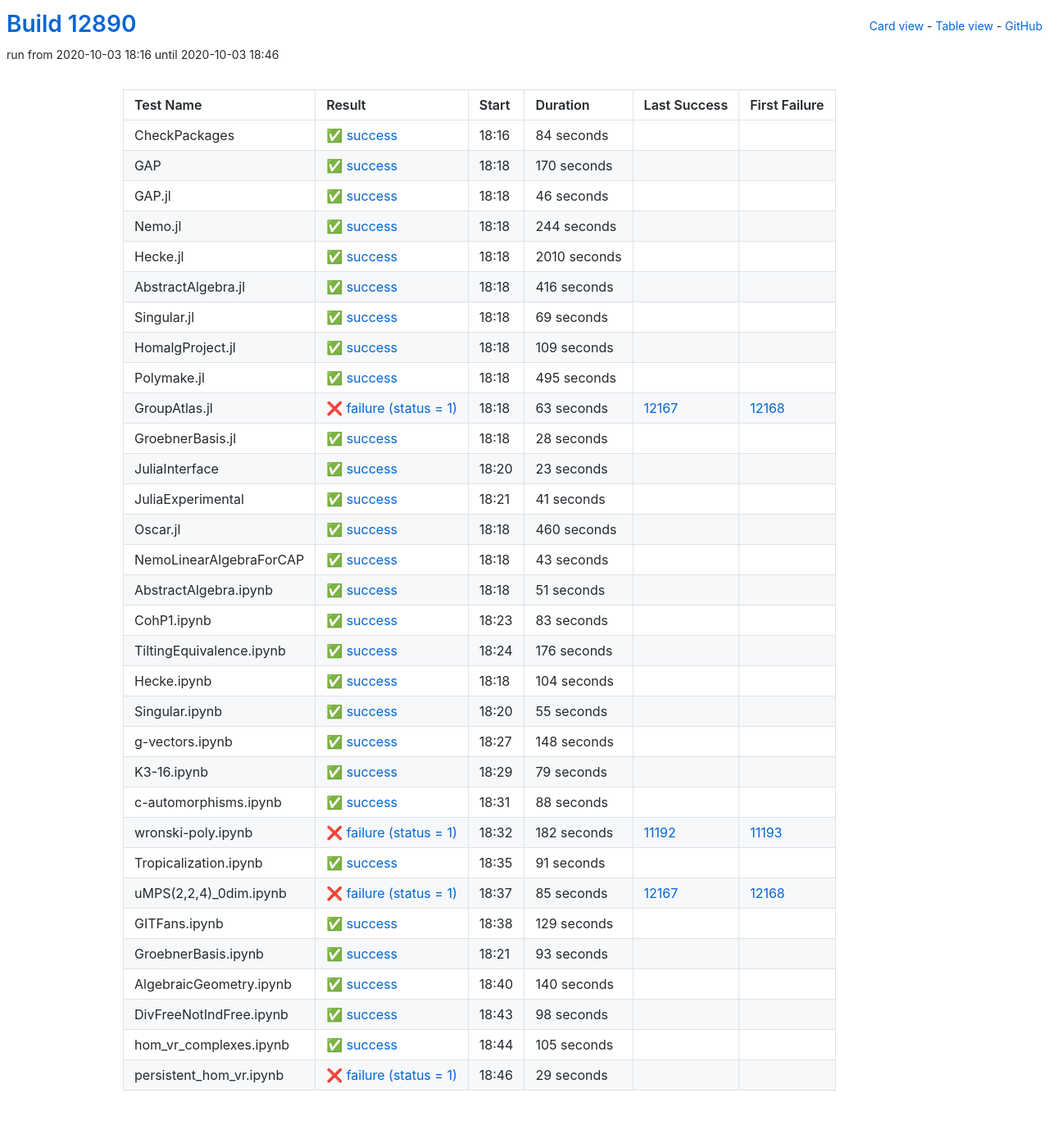
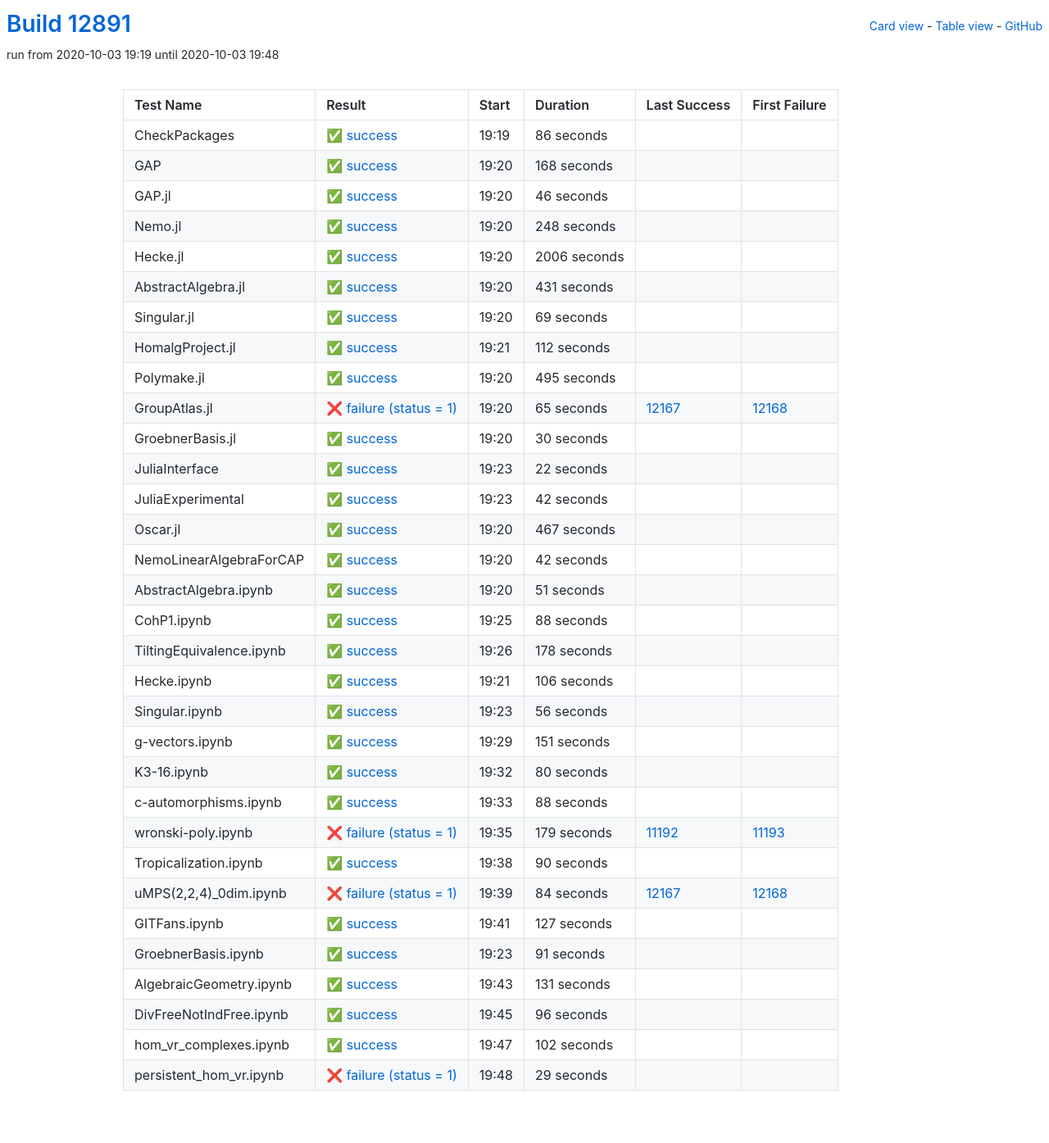
Before and after one commit to oscar-system/oscar-ci-status, a Jekyll site: the page built from table.html, in a window 1280 px wide. Shown: the whole page at 82% size. Built offline with Jekyll 4.4.1, drawn with Linux system fonts in a browser that asks for light colours.

Commit message:
Build #12891

```diff
--- a/_data/ci.yml
+++ b/_data/ci.yml
@@ -1,6 +1,6 @@
 ---
-build: 12890
-build_url: https://oscarci.mathematik.uni-kl.de/job/oscar/12890/
+build: 12891
+build_url: https://oscarci.mathematik.uni-kl.de/job/oscar/12891/
 job: oscar
 organization: oscar-system
 repo: oscar-ci-status
@@ -8,32 +8,32 @@
 tests:
 - name: CheckPackages
   id: checkpackages
-  log: https://oscarci.mathematik.uni-kl.de/job/oscar/12890/artifact/logs/build-12890/CheckPackages.log
-  start: 2020-10-03 18:16
+  log: https://oscarci.mathematik.uni-kl.de/job/oscar/12891/artifact/logs/build-12891/CheckPackages.log
+  start: 2020-10-03 19:19
   success: true
   exitcode: 0
   status: success
-  duration: 84
+  duration: 86
   last_success: false
   last_success_url:
   first_failure: false
   first_failure_url:
 - name: GAP
   id: gap
-  log: https://oscarci.mathematik.uni-kl.de/job/oscar/12890/artifact/logs/build-12890/GAP.log
-  start: 2020-10-03 18:18
+  log: https://oscarci.mathematik.uni-kl.de/job/oscar/12891/artifact/logs/build-12891/GAP.log
+  start: 2020-10-03 19:20
   success: true
   exitcode: 0
   status: success
-  duration: 170
+  duration: 168
   last_success: false
   last_success_url:
   first_failure: false
   first_failure_url:
 - name: GAP.jl
   id: gap-jl
-  log: https://oscarci.mathematik.uni-kl.de/job/oscar/12890/artifact/logs/build-12890/GAP.jl.log
-  start: 2020-10-03 18:18
+  log: https://oscarci.mathematik.uni-kl.de/job/oscar/12891/artifact/logs/build-12891/GAP.jl.log
+  start: 2020-10-03 19:20
   success: true
   exitcode: 0
   status: success
@@ -44,44 +44,44 @@
   first_failure_url:
 - name: Nemo.jl
   id: nemo-jl
-  log: https://oscarci.mathematik.uni-kl.de/job/oscar/12890/artifact/logs/build-12890/Nemo.jl.log
-  start: 2020-10-03 18:18
+  log: https://oscarci.mathematik.uni-kl.de/job/oscar/12891/artifact/logs/build-12891/Nemo.jl.log
+  start: 2020-10-03 19:20
   success: true
   exitcode: 0
   status: success
-  duration: 244
+  duration: 248
   last_success: false
   last_success_url:
   first_failure: false
   first_failure_url:
 - name: Hecke.jl
   id: hecke-jl
-  log: https://oscarci.mathematik.uni-kl.de/job/oscar/12890/artifact/logs/build-12890/Hecke.jl.log
-  start: 2020-10-03 18:18
+  log: https://oscarci.mathematik.uni-kl.de/job/oscar/12891/artifact/logs/build-12891/Hecke.jl.log
+  start: 2020-10-03 19:20
   success: true
   exitcode: 0
   status: success
-  duration: 2010
+  duration: 2006
   last_success: false
   last_success_url:
   first_failure: false
   first_failure_url:
 - name: AbstractAlgebra.jl
   id: abstractalgebra-jl
-  log: https://oscarci.mathematik.uni-kl.de/job/oscar/12890/artifact/logs/build-12890/AbstractAlgebra.jl.log
-  start: 2020-10-03 18:18
+  log: https://oscarci.mathematik.uni-kl.de/job/oscar/12891/artifact/logs/build-12891/AbstractAlgebra.jl.log
+  start: 2020-10-03 19:20
   success: true
   exitcode: 0
   status: success
-  duration: 416
+  duration: 431
   last_success: false
   last_success_url:
   first_failure: false
   first_failure_url:
 - name: Singular.jl
   id: singular-jl
-  log: https://oscarci.mathematik.uni-kl.de/job/oscar/12890/artifact/logs/build-12890/Singular.jl.log
-  start: 2020-10-03 18:18
+  log: https://oscarci.mathematik.uni-kl.de/job/oscar/12891/artifact/logs/build-12891/Singular.jl.log
+  start: 2020-10-03 19:20
   success: true
   exitcode: 0
   status: success
@@ -92,20 +92,20 @@
   first_failure_url:
 - name: HomalgProject.jl
   id: homalgproject-jl
-  log: https://oscarci.mathematik.uni-kl.de/job/oscar/12890/artifact/logs/build-12890/HomalgProject.jl.log
-  start: 2020-10-03 18:18
+  log: https://oscarci.mathematik.uni-kl.de/job/oscar/12891/artifact/logs/build-12891/HomalgProject.jl.log
+  start: 2020-10-03 19:21
   success: true
   exitcode: 0
   status: success
-  duration: 109
+  duration: 112
   last_success: false
   last_success_url:
   first_failure: false
   first_failure_url:
 - name: Polymake.jl
   id: polymake-jl
-  log: https://oscarci.mathematik.uni-kl.de/job/oscar/12890/artifact/logs/build-12890/Polymake.jl.log
-  start: 2020-10-03 18:18
+  log: https://oscarci.mathematik.uni-kl.de/job/oscar/12891/artifact/logs/build-12891/Polymake.jl.log
+  start: 2020-10-03 19:20
   success: true
   exitcode: 0
   status: success
@@ -116,80 +116,80 @@
   first_failure_url:
 - name: GroupAtlas.jl
   id: groupatlas-jl
-  log: https://oscarci.mathematik.uni-kl.de/job/oscar/12890/artifact/logs/build-12890/GroupAtlas.jl.log
-  start: 2020-10-03 18:18
+  log: https://oscarci.mathematik.uni-kl.de/job/oscar/12891/artifact/logs/build-12891/GroupAtlas.jl.log
+  start: 2020-10-03 19:20
   success: false
   exitcode: 1
   status: failure
-  duration: 63
+  duration: 65
   last_success: 12167
   last_success_url: https://oscarci.mathematik.uni-kl.de/job/oscar/12167/
   first_failure: 12168
   first_failure_url: https://oscarci.mathematik.uni-kl.de/job/oscar/12168/
 - name: GroebnerBasis.jl
   id: groebnerbasis-jl
-  log: https://oscarci.mathematik.uni-kl.de/job/oscar/12890/artifact/logs/build-12890/GroebnerBasis.jl.log
-  start: 2020-10-03 18:18
+  log: https://oscarci.mathematik.uni-kl.de/job/oscar/12891/artifact/logs/build-12891/GroebnerBasis.jl.log
+  start: 2020-10-03 19:20
   success: true
   exitcode: 0
   status: success
-  duration: 28
+  duration: 30
   last_success: false
   last_success_url:
   first_failure: false
   first_failure_url:
 - name: JuliaInterface
   id: juliainterface
-  log: https://oscarci.mathematik.uni-kl.de/job/oscar/12890/artifact/logs/build-12890/JuliaInterface.log
-  start: 2020-10-03 18:20
+  log: https://oscarci.mathematik.uni-kl.de/job/oscar/12891/artifact/logs/build-12891/JuliaInterface.log
+  start: 2020-10-03 19:23
   success: true
   exitcode: 0
   status: success
-  duration: 23
+  duration: 22
   last_success: false
   last_success_url:
   first_failure: false
   first_failure_url:
 - name: JuliaExperimental
   id: juliaexperimental
-  log: https://oscarci.mathematik.uni-kl.de/job/oscar/12890/artifact/logs/build-12890/JuliaExperimental.log
-  start: 2020-10-03 18:21
+  log: https://oscarci.mathematik.uni-kl.de/job/oscar/12891/artifact/logs/build-12891/JuliaExperimental.log
+  start: 2020-10-03 19:23
   success: true
   exitcode: 0
   status: success
-  duration: 41
+  duration: 42
   last_success: false
   last_success_url:
   first_failure: false
   first_failure_url:
 - name: Oscar.jl
   id: oscar-jl
-  log: https://oscarci.mathematik.uni-kl.de/job/oscar/12890/artifact/logs/build-12890/Oscar.jl.log
-  start: 2020-10-03 18:18
+  log: https://oscarci.mathematik.uni-kl.de/job/oscar/12891/artifact/logs/build-12891/Oscar.jl.log
+  start: 2020-10-03 19:20
   success: true
   exitcode: 0
   status: success
-  duration: 460
+  duration: 467
   last_success: false
   last_success_url:
   first_failure: false
   first_failure_url:
 - name: NemoLinearAlgebraForCAP
   id: nemolinearalgebraforcap
-  log: https://oscarci.mathematik.uni-kl.de/job/oscar/12890/artifact/logs/build-12890/NemoLinearAlgebraForCAP.log
-  start: 2020-10-03 18:18
+  log: https://oscarci.mathematik.uni-kl.de/job/oscar/12891/artifact/logs/build-12891/NemoLinearAlgebraForCAP.log
+  start: 2020-10-03 19:20
   success: true
   exitcode: 0
   status: success
-  duration: 43
+  duration: 42
   last_success: false
   last_success_url:
   first_failure: false
   first_failure_url:
 - name: AbstractAlgebra.ipynb
   id: abstractalgebra-ipynb
-  log: https://oscarci.mathematik.uni-kl.de/job/oscar/12890/artifact/logs/build-12890/AbstractAlgebra.ipynb.log
-  start: 2020-10-03 18:18
+  log: https://oscarci.mathematik.uni-kl.de/job/oscar/12891/artifact/logs/build-12891/AbstractAlgebra.ipynb.log
+  start: 2020-10-03 19:20
   success: true
   exitcode: 0
   status: success
@@ -200,80 +200,80 @@
   first_failure_url:
 - name: CohP1.ipynb
   id: cohp1-ipynb
-  log: https://oscarci.mathematik.uni-kl.de/job/oscar/12890/artifact/logs/build-12890/CohP1.ipynb.log
-  start: 2020-10-03 18:23
+  log: https://oscarci.mathematik.uni-kl.de/job/oscar/12891/artifact/logs/build-12891/CohP1.ipynb.log
+  start: 2020-10-03 19:25
   success: true
   exitcode: 0
   status: success
-  duration: 83
+  duration: 88
   last_success: false
   last_success_url:
   first_failure: false
   first_failure_url:
 - name: TiltingEquivalence.ipynb
   id: tiltingequivalence-ipynb
-  log: https://oscarci.mathematik.uni-kl.de/job/oscar/12890/artifact/logs/build-12890/TiltingEquivalence.ipynb.log
-  start: 2020-10-03 18:24
+  log: https://oscarci.mathematik.uni-kl.de/job/oscar/12891/artifact/logs/build-12891/TiltingEquivalence.ipynb.log
+  start: 2020-10-03 19:26
   success: true
   exitcode: 0
   status: success
-  duration: 176
+  duration: 178
   last_success: false
   last_success_url:
   first_failure: false
   first_failure_url:
 - name: Hecke.ipynb
   id: hecke-ipynb
-  log: https://oscarci.mathematik.uni-kl.de/job/oscar/12890/artifact/logs/build-12890/Hecke.ipynb.log
-  start: 2020-10-03 18:18
+  log: https://oscarci.mathematik.uni-kl.de/job/oscar/12891/artifact/logs/build-12891/Hecke.ipynb.log
+  start: 2020-10-03 19:21
   success: true
   exitcode: 0
   status: success
-  duration: 104
+  duration: 106
   last_success: false
   last_success_url:
   first_failure: false
   first_failure_url:
 - name: Singular.ipynb
   id: singular-ipynb
-  log: https://oscarci.mathematik.uni-kl.de/job/oscar/12890/artifact/logs/build-12890/Singular.ipynb.log
-  start: 2020-10-03 18:20
+  log: https://oscarci.mathematik.uni-kl.de/job/oscar/12891/artifact/logs/build-12891/Singular.ipynb.log
+  start: 2020-10-03 19:23
   success: true
   exitcode: 0
   status: success
-  duration: 55
+  duration: 56
   last_success: false
   last_success_url:
   first_failure: false
   first_failure_url:
 - name: g-vectors.ipynb
   id: g-vectors-ipynb
-  log: https://oscarci.mathematik.uni-kl.de/job/oscar/12890/artifact/logs/build-12890/g-vectors.ipynb.log
-  start: 2020-10-03 18:27
+  log: https://oscarci.mathematik.uni-kl.de/job/oscar/12891/artifact/logs/build-12891/g-vectors.ipynb.log
+  start: 2020-10-03 19:29
   success: true
   exitcode: 0
   status: success
-  duration: 148
+  duration: 151
   last_success: false
   last_success_url:
   first_failure: false
   first_failure_url:
 - name: K3-16.ipynb
   id: k3-16-ipynb
-  log: https://oscarci.mathematik.uni-kl.de/job/oscar/12890/artifact/logs/build-12890/K3-16.ipynb.log
-  start: 2020-10-03 18:29
+  log: https://oscarci.mathematik.uni-kl.de/job/oscar/12891/artifact/logs/build-12891/K3-16.ipynb.log
+  start: 2020-10-03 19:32
   success: true
   exitcode: 0
   status: success
-  duration: 79
+  duration: 80
   last_success: false
   last_success_url:
   first_failure: false
   first_failure_url:
 - name: c-automorphisms.ipynb
   id: c-automorphisms-ipynb
-  log: https://oscarci.mathematik.uni-kl.de/job/oscar/12890/artifact/logs/build-12890/c-automorphisms.ipynb.log
-  start: 2020-10-03 18:31
+  log: https://oscarci.mathematik.uni-kl.de/job/oscar/12891/artifact/logs/build-12891/c-automorphisms.ipynb.log
+  start: 2020-10-03 19:33
   success: true
   exitcode: 0
   status: success
@@ -284,20 +284,56 @@
   first_failure_url:
 - name: wronski-poly.ipynb
   id: wronski-poly-ipynb
-  log: https://oscarci.mathematik.uni-kl.de/job/oscar/12890/artifact/logs/build-12890/wronski-poly.ipynb.log
-  start: 2020-10-03 18:32
+  log: https://oscarci.mathematik.uni-kl.de/job/oscar/12891/artifact/logs/build-12891/wronski-poly.ipynb.log
+  start: 2020-10-03 19:35
   success: false
   exitcode: 1
   status: failure
-  duration: 182
+  duration: 179
   last_success: 11192
   last_success_url: https://oscarci.mathematik.uni-kl.de/job/oscar/11192/
   first_failure: 11193
   first_failure_url: https://oscarci.mathematik.uni-kl.de/job/oscar/11193/
 - name: Tropicalization.ipynb
   id: tropicalization-ipynb
-  log: https://oscarci.mathematik.uni-kl.de/job/oscar/12890/artifact/logs/build-12890/Tropicalization.ipynb.log
-  start: 2020-10-03 18:35
+  log: https://oscarci.mathematik.uni-kl.de/job/oscar/12891/artifact/logs/build-12891/Tropicalization.ipynb.log
+  start: 2020-10-03 19:38
+  success: true
+  exitcode: 0
+  status: success
+  duration: 90
+  last_success: false
+  last_success_url:
+  first_failure: false
+  first_failure_url:
+- name: uMPS(2,2,4)_0dim.ipynb
+  id: umps-2-2-4-0dim-ipynb
+  log: https://oscarci.mathematik.uni-kl.de/job/oscar/12891/artifact/logs/build-12891/uMPS-2-2-4-_0dim.ipynb.log
+  start: 2020-10-03 19:39
+  success: false
+  exitcode: 1
+  status: failure
+  duration: 84
+  last_success: 12167
+  last_success_url: https://oscarci.mathematik.uni-kl.de/job/oscar/12167/
+  first_failure: 12168
+  first_failure_url: https://oscarci.mathematik.uni-kl.de/job/oscar/12168/
+- name: GITFans.ipynb
+  id: gitfans-ipynb
+  log: https://oscarci.mathematik.uni-kl.de/job/oscar/12891/artifact/logs/build-12891/GITFans.ipynb.log
+  start: 2020-10-03 19:41
+  success: true
+  exitcode: 0
+  status: success
+  duration: 127
+  last_success: false
+  last_success_url:
+  first_failure: false
+  first_failure_url:
+- name: GroebnerBasis.ipynb
+  id: groebnerbasis-ipynb
+  log: https://oscarci.mathematik.uni-kl.de/job/oscar/12891/artifact/logs/build-12891/GroebnerBasis.ipynb.log
+  start: 2020-10-03 19:23
   success: true
   exitcode: 0
   status: success
@@ -306,82 +342,46 @@
   last_success_url:
   first_failure: false
   first_failure_url:
-- name: uMPS(2,2,4)_0dim.ipynb
-  id: umps-2-2-4-0dim-ipynb
-  log: https://oscarci.mathematik.uni-kl.de/job/oscar/12890/artifact/logs/build-12890/uMPS-2-2-4-_0dim.ipynb.log
-  start: 2020-10-03 18:37
-  success: false
-  exitcode: 1
-  status: failure
-  duration: 85
-  last_success: 12167
-  last_success_url: https://oscarci.mathematik.uni-kl.de/job/oscar/12167/
-  first_failure: 12168
-  first_failure_url: https://oscarci.mathematik.uni-kl.de/job/oscar/12168/
-- name: GITFans.ipynb
-  id: gitfans-ipynb
-  log: https://oscarci.mathematik.uni-kl.de/job/oscar/12890/artifact/logs/build-12890/GITFans.ipynb.log
-  start: 2020-10-03 18:38
+- name: AlgebraicGeometry.ipynb
+  id: algebraicgeometry-ipynb
+  log: https://oscarci.mathematik.uni-kl.de/job/oscar/12891/artifact/logs/build-12891/AlgebraicGeometry.ipynb.log
+  start: 2020-10-03 19:43
   success: true
   exitcode: 0
   status: success
-  duration: 129
-  last_success: false
-  last_success_url:
-  first_failure: false
-  first_failure_url:
-- name: GroebnerBasis.ipynb
-  id: groebnerbasis-ipynb
-  log: https://oscarci.mathematik.uni-kl.de/job/oscar/12890/artifact/logs/build-12890/GroebnerBasis.ipynb.log
-  start: 2020-10-03 18:21
-  success: true
-  exitcode: 0
-  status: success
-  duration: 93
-  last_success: false
-  last_success_url:
-  first_failure: false
-  first_failure_url:
-- name: AlgebraicGeometry.ipynb
-  id: algebraicgeometry-ipynb
-  log: https://oscarci.mathematik.uni-kl.de/job/oscar/12890/artifact/logs/build-12890/AlgebraicGeometry.ipynb.log
-  start: 2020-10-03 18:40
-  success: true
-  exitcode: 0
-  status: success
-  duration: 140
+  duration: 131
   last_success: false
   last_success_url:
   first_failure: false
   first_failure_url:
 - name: DivFreeNotIndFree.ipynb
   id: divfreenotindfree-ipynb
-  log: https://oscarci.mathematik.uni-kl.de/job/oscar/12890/artifact/logs/build-12890/DivFreeNotIndFree.ipynb.log
-  start: 2020-10-03 18:43
+  log: https://oscarci.mathematik.uni-kl.de/job/oscar/12891/artifact/logs/build-12891/DivFreeNotIndFree.ipynb.log
+  start: 2020-10-03 19:45
   success: true
   exitcode: 0
   status: success
-  duration: 98
+  duration: 96
   last_success: false
   last_success_url:
   first_failure: false
   first_failure_url:
 - name: hom_vr_complexes.ipynb
   id: hom-vr-complexes-ipynb
-  log: https://oscarci.mathematik.uni-kl.de/job/oscar/12890/artifact/logs/build-12890/hom_vr_complexes.ipynb.log
-  start: 2020-10-03 18:44
+  log: https://oscarci.mathematik.uni-kl.de/job/oscar/12891/artifact/logs/build-12891/hom_vr_complexes.ipynb.log
+  start: 2020-10-03 19:47
   success: true
   exitcode: 0
   status: success
-  duration: 105
+  duration: 102
   last_success: false
   last_success_url:
   first_failure: false
   first_failure_url:
 - name: persistent_hom_vr.ipynb
   id: persistent-hom-vr-ipynb
-  log: https://oscarci.mathematik.uni-kl.de/job/oscar/12890/artifact/logs/build-12890/persistent_hom_vr.ipynb.log
-  start: 2020-10-03 18:46
+  log: https://oscarci.mathematik.uni-kl.de/job/oscar/12891/artifact/logs/build-12891/persistent_hom_vr.ipynb.log
+  start: 2020-10-03 19:48
   success: false
   exitcode: 1
   status: failure
```
Also changed, not shown: README.md.
